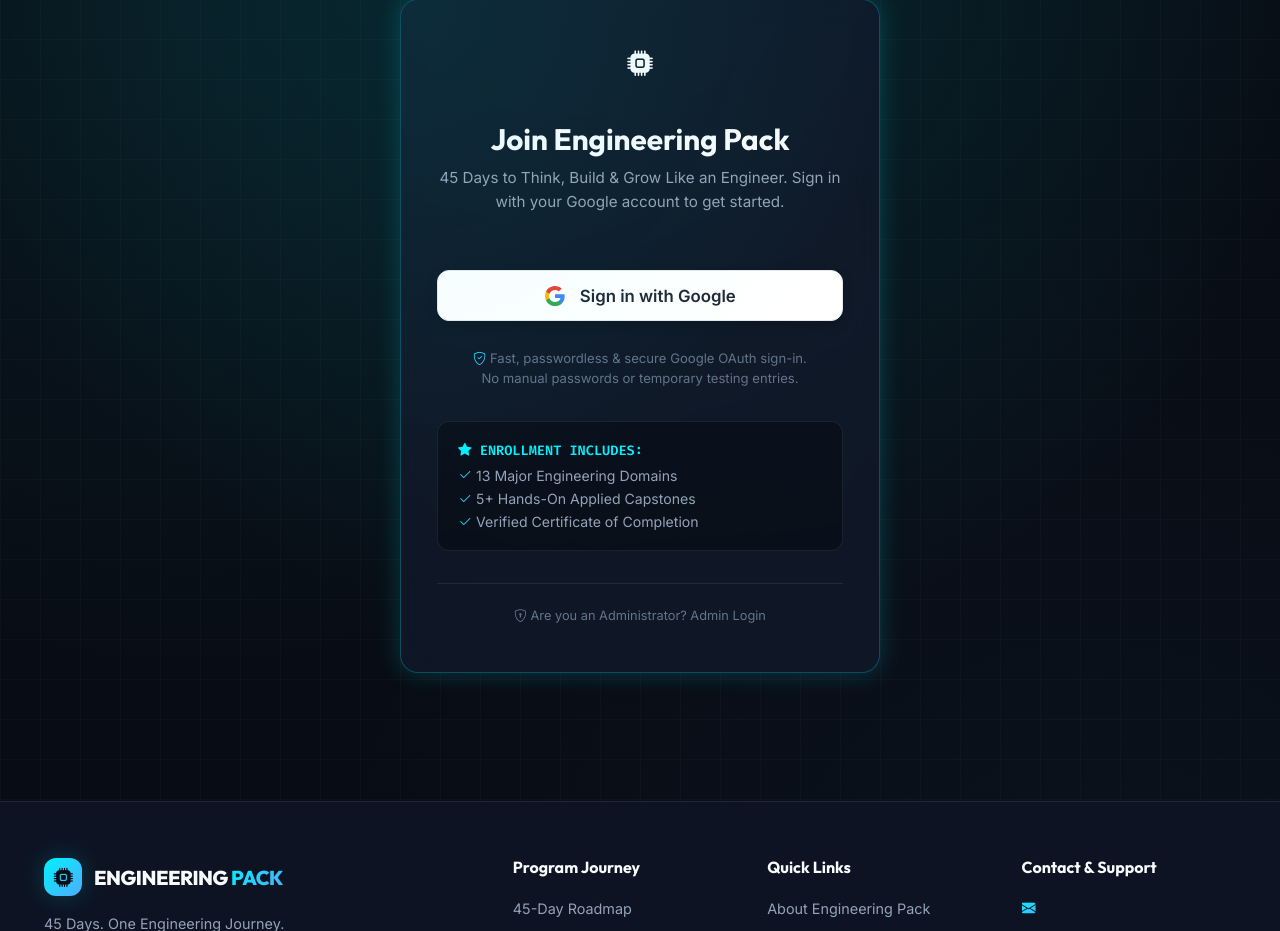
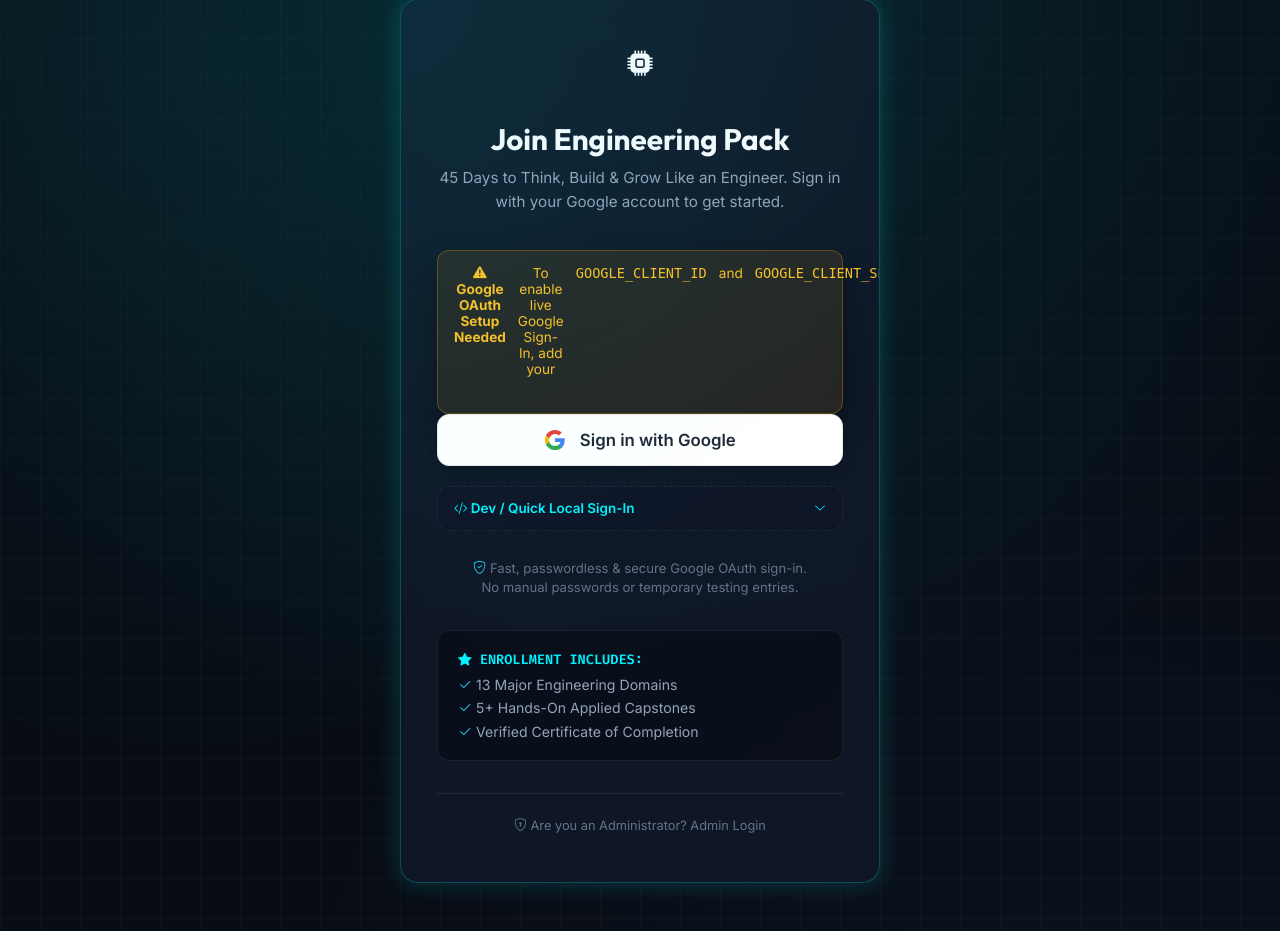
Before and after one commit to laxminivas06/engineeringpack, a Flask app: page /login in a window 1280 px wide. Shown: the part 161-1092 px from the top of the page. Run offline with Flask 3, Linux system fonts and the light colour scheme; some libraries are stand-ins or nearby versions.

Commit message:
Auth Error

```diff
--- a/config.py
+++ b/config.py
@@ -1,4 +1,10 @@
 import os
+
+try:
+    from dotenv import load_dotenv
+    load_dotenv()
+except ImportError:
+    pass
 
 
 class Config:
--- a/data/admins.json
+++ b/data/admins.json
@@ -1,8 +1,8 @@
 [
   {
     "id": "adm_001",
-    "name": "Laxmi Nivas Morishetty",
-    "email": "laxminivasmorishetty143@gmail.com",
+    "name": "Kontham Jagan Mohan Reddy",
+    "email": "konthamjaganmohanreddy@gmail.com",
     "password_hash": "scrypt:32768:8:1$FE8heMGbihRVaHn9$b1cecfcc6ecb0afdf0ef12f9580d2205e5f4918e5bbf8870c0d43641bc7b50ec8437391cbede89801c0561f5ddc25285bf71c7c4199777fcb5f76744873c6836",
     "role": "admin",
     "created_at": "2026-08-14T19:00:00Z",
--- a/routes/auth.py
+++ b/routes/auth.py
@@ -102,7 +102,16 @@ def register():
 @auth_bp.route('/auth/google/redirect', methods=['GET'])
 def google_redirect():
     """Redirects user to official Google OAuth 2.0 consent screen."""
-    client_id = current_app.config.get('GOOGLE_CLIENT_ID')
+    client_id = (current_app.config.get('GOOGLE_CLIENT_ID') or '').strip()
+
+    if not client_id or 'YOUR_GOOGLE_CLIENT_ID' in client_id.upper():
+        flash(
+            "Google OAuth Client ID is not configured yet. Please set your GOOGLE_CLIENT_ID and GOOGLE_CLIENT_SECRET in the .env file. "
+            "For local testing, you can use the Dev Quick Login below.",
+            "warning"
+        )
+        return redirect(url_for('auth.login'))
+
     redirect_uri = get_google_redirect_uri()
     google_oauth_url = (
         "https://accounts.google.com/o/oauth2/v2/auth?"
@@ -113,6 +122,39 @@ def google_redirect():
         "prompt=select_account"
     )
     return redirect(google_oauth_url)
+
+
+@auth_bp.route('/auth/dev-login', methods=['POST'])
+def dev_login():
+    """Developer bypass login for local testing when Google OAuth credentials are not set."""
+    email = request.form.get('email', '').strip().lower()
+
+    if not email:
+        flash("Please enter an email address for Dev Quick Sign-In.", "danger")
+        return redirect(url_for('auth.login'))
+
+    google_info = {
+        'email': email,
+        'name': email.split('@')[0].replace('.', ' ').replace('_', ' ').title(),
+        'sub': f'dev_{uuid.uuid4().hex[:8]}'
+    }
+
+    success, msg, user_data, role = get_or_create_google_user(google_info)
+    if success:
+        login_session(user_data, role=role)
+        flash(f"Signed in via Dev Quick Login as {email} ({role.upper()}).", "success")
+        if role == 'admin':
+            return redirect(url_for('admin.dashboard'))
+        else:
+            if user_data.get('enrollment_status') == 'Pending Onboarding':
+                return redirect(url_for('auth.onboarding'))
+            elif user_data.get('payment_status') == 'Unpaid':
+                return redirect(url_for('auth.payment'))
+            return redirect(url_for('student.dashboard'))
+    else:
+        flash(msg, "danger")
+        return redirect(url_for('auth.login'))
+
 
 
 @auth_bp.route('/auth/google/callback', methods=['GET', 'POST'])
--- a/templates/auth/login.html
+++ b/templates/auth/login.html
@@ -17,6 +17,16 @@
           45 Days to Think, Build & Grow Like an Engineer. Sign in with your Google account to get started.
         </p>
 
+        {% if not config.GOOGLE_CLIENT_ID or 'YOUR_GOOGLE_CLIENT_ID' in config.GOOGLE_CLIENT_ID %}
+        <!-- UNCONFIGURED GOOGLE OAUTH ALERT -->
+        <div class="alert alert-warning text-start mb-4" style="font-size: 0.85rem; border-radius: var(--radius-md); background: rgba(245, 158, 11, 0.1); border: 1px solid rgba(245, 158, 11, 0.3); color: #fbbf24; padding: 0.85rem 1rem;">
+          <div style="font-weight: 700; margin-bottom: 0.35rem;">
+            <i class="bi bi-exclamation-triangle-fill me-1"></i> Google OAuth Setup Needed
+          </div>
+          To enable live Google Sign-In, add your <code>GOOGLE_CLIENT_ID</code> and <code>GOOGLE_CLIENT_SECRET</code> to your <code>.env</code> file.<br>
+          <span style="font-size: 0.8rem; color: var(--text-muted);">Use the Dev Quick Sign-In below for local testing.</span>
+        </div>
+        {% else %}
         <!-- OFFICIAL GOOGLE IDENTITY SERVICES (GIS) BUTTON WIDGET -->
         <div id="g_id_onload"
              data-client_id="{{ config.GOOGLE_CLIENT_ID }}"
@@ -35,9 +45,10 @@
                data-width="360">
           </div>
         </div>
+        {% endif %}
 
         <!-- SERVER-SIDE GOOGLE OAUTH REDIRECT BUTTON -->
-        <div style="margin-bottom: 1.75rem;">
+        <div style="margin-bottom: 1.25rem;">
           <a href="{{ url_for('auth.google_redirect') }}" class="btn btn-lg" style="width: 100%; background: #ffffff; color: #1f2937; border: 1px solid #e5e7eb; font-weight: 600; display: inline-flex; align-items: center; justify-content: center; gap: 0.85rem; padding: 0.85rem 1.5rem; box-shadow: 0 4px 12px rgba(0,0,0,0.15); transition: transform 0.2s ease;">
             <svg width="22" height="22" viewBox="0 0 24 24">
               <path fill="#4285F4" d="M22.56 12.25c0-.78-.07-1.53-.2-2.25H12v4.26h5.92c-.26 1.37-1.04 2.53-2.21 3.31v2.77h3.57c2.08-1.92 3.28-4.74 3.28-8.09z"/>
@@ -47,6 +58,20 @@
             </svg>
             <span>Sign in with Google</span>
           </a>
+        </div>
+
+        <!-- LOCAL TESTING DEV QUICK SIGN-IN -->
+        <div style="margin-bottom: 1.75rem; background: rgba(15, 23, 42, 0.6); padding: 0.85rem 1rem; border-radius: var(--radius-md); border: 1px dashed var(--border-color); text-align: left;">
+          <details>
+            <summary style="cursor: pointer; font-size: 0.84rem; font-weight: 600; color: var(--primary-cyan); display: flex; align-items: center; justify-content: space-between;">
+              <span><i class="bi bi-code-slash me-1"></i> Dev / Quick Local Sign-In</span>
+              <i class="bi bi-chevron-down" style="font-size: 0.75rem;"></i>
+            </summary>
+            <form method="POST" action="{{ url_for('auth.dev_login') }}" style="margin-top: 0.75rem; display: flex; flex-direction: column; gap: 0.5rem;">
+              <input type="email" name="email" class="form-control form-control-sm" placeholder="Enter email (e.g. konthamjaganmohanreddy@gmail.com)" required style="background: rgba(8, 12, 20, 0.8); border: 1px solid var(--border-color); color: #ffffff; font-size: 0.85rem;">
+              <button type="submit" class="btn btn-sm btn-outline-cyan" style="width: 100%; font-size: 0.82rem; padding: 0.4rem;">Quick Sign In (Dev Mode)</button>
+            </form>
+          </details>
         </div>
 
         <div style="font-size: 0.82rem; color: var(--text-dim); line-height: 1.5; margin-bottom: 2rem;">
```
